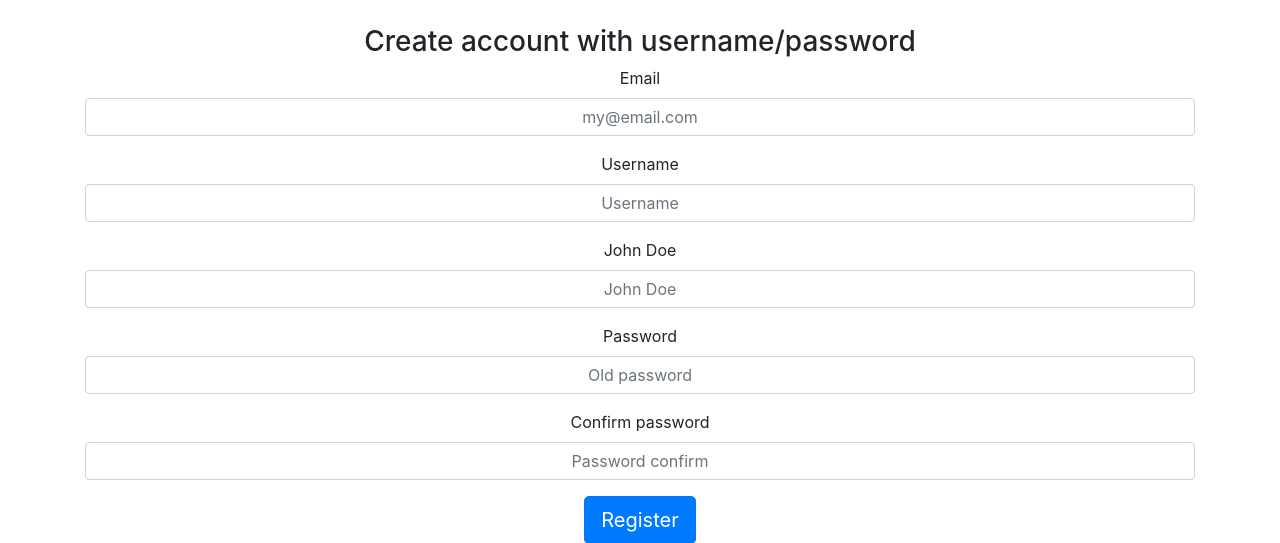
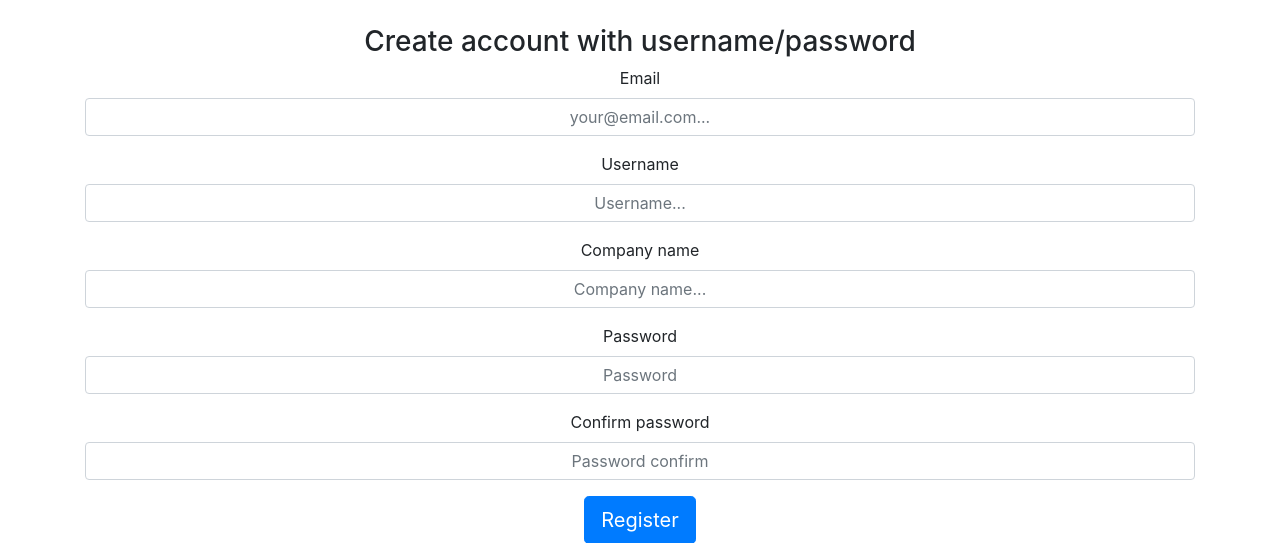
Before and after one commit to smbalf/Flask_MM, a Flask app: page /users/register in a window 1280 px wide. Shown: the part 287-830 px from the top of the page. Run offline with Flask 2, Linux system fonts and the light colour scheme; some libraries are stand-ins or nearby versions.

Commit message:
tidied up name/company name among other things

```diff
--- a/root/templates/core/index.html
+++ b/root/templates/core/index.html
@@ -11,7 +11,7 @@
     {% if current_user.is_authenticated %}
       <h3>You are logged in</h3>
       <p>Username: {{ current_user.username }}</p>
-      <p>Name: {{ current_user.name }}</p>
+      <p>Name: {{ current_user.company_name }}</p>
       <p>Email: {{ current_user.email }}</p>
       <!-- You would probably never show these last 4 categories to your users -->
       <!-- BUT, at least your password isn't stored in clear text! -->
--- a/root/templates/users/register.html
+++ b/root/templates/users/register.html
@@ -27,11 +27,11 @@
         <p style="color: red">{{ error }}</p>
       {% endfor %}
     </div>
-    <!-- Name -->
+    <!-- Company Name -->
     <div class="form-group">
-      {{ form.name.label() }}
-      {{ form.name(class="form-control text-center", placeholder=form.name.description) }}
-      {% for error in form.name.errors %}
+      {{ form.company_name.label() }}
+      {{ form.company_name(class="form-control text-center", placeholder=form.company_name.description) }}
+      {% for error in form.company_name.errors %}
         <p style="color: red">{{ error }}</p>
       {% endfor %}
     </div>
--- a/root/users/forms.py
+++ b/root/users/forms.py
@@ -10,7 +10,7 @@ class RegistrationForm(FlaskForm):
 
     email = StringField(
         "Email",
-        description="my@email.com",
+        description="your@email.com...",
         validators=[
             DataRequired(),
             Email(),
@@ -19,22 +19,27 @@ class RegistrationForm(FlaskForm):
     )
     username = StringField(
         "Username",
-        description="Username",
+        description="Username...",
         validators=[
             DataRequired(),
             unique_or_current_user_field("Username is already taken."),
             safe_string(),
-            Length(min=3, max=40),
+            Length(min=3, max=20),
         ],
     )
-    name = StringField(
-        "John Doe",
-        description="John Doe",
-        validators=[DataRequired(), Length(min=1, max=80)],
+    company_name = StringField(
+        "Company name",
+        description="Company name...",
+        validators=[
+            DataRequired(),
+            unique_or_current_user_field("Company name is already taken."),
+            safe_string(),
+            Length(min=6, max=25),
+        ],
     )
     password = PasswordField(
         "Password",
-        description="Old password",
+        description="Password",
         validators=[DataRequired(), Length(min=5, max=40)],
     )
     pass_confirm = PasswordField(
@@ -65,12 +70,19 @@ class LoginForm(FlaskForm):
 class SettingsForm(FlaskForm):
     """Allow users to update their name, username, email, and password"""
 
-    name = StringField(
-        "Name", description="John Smith", validators=[Optional(), Length(max=80)],
+    company_name = StringField(
+        "Company name",
+        description="New company name",
+        validators=[
+            DataRequired(),
+            unique_or_current_user_field("Company name is already taken."),
+            safe_string(),
+            Length(min=6, max=25),
+        ],
     )
     username = StringField(
         "Username",
-        description="Username",
+        description="New username",
         validators=[
             DataRequired(),
             unique_or_current_user_field("Username already exists."),
@@ -80,7 +92,7 @@ class SettingsForm(FlaskForm):
     )
     email = StringField(
         "Email",
-        description="my@email.com",
+        description="your@email.com",
         validators=[
             DataRequired(),
             Email(),
--- a/root/users/models.py
+++ b/root/users/models.py
@@ -19,8 +19,8 @@ class User(db.Document, UserMixin):
     """
 
     # User editable fields
-    username = db.StringField(required=True, unique=True, max_length=40, index=True)
-    name = db.StringField(required=False, max_length=80, index=True)
+    username = db.StringField(required=True, unique=True, max_length=20, index=True)
+    company_name = db.StringField(required=True, unique=True, max_length=25, index=True)
     email = db.EmailField(unique=True, required=False, sparse=True, max_length=80, index=True)
     password_hash = db.StringField(required=False, index=True)
 
--- a/root/users/views.py
+++ b/root/users/views.py
@@ -29,7 +29,7 @@ def register():
         user = User(
             email=form.email.data,
             username=form.username.data,
-            name=form.name.data,
+            company_name=form.company_name.data,
             password_hash=password_hash,
         )
         user.save()
@@ -85,7 +85,7 @@ def settings():
     form = SettingsForm()
     if form.validate_on_submit():
         current_user.username = form.username.data
-        current_user.name = form.name.data
+        current_user.company_name = form.company_name.data
         current_user.email = form.email.data
         if form.new_pass.data:
             new_hash = generate_password_hash(form.new_pass.data)
@@ -95,7 +95,7 @@ def settings():
         return redirect(url_for("core.index"))
     elif request.method == "GET":
         form.username.data = current_user.username
-        form.name.data = current_user.name
+        form.company_name.data = current_user.company_name
         form.email.data = current_user.email
 
     return render_template("users/settings.html", form=form)
@@ -174,7 +174,7 @@ def oauth_generalized(oauth_client):
         # Create user and save to database
         user_data = {
             "username": username,
-            "name": client_name,
+            "company_name": f'The company of {client_name}',
             db_oauth_key: client_oauth_id,
         }
         user = User(**user_data)
@@ -193,13 +193,11 @@ def google_oauth_disconnect():
 
 def can_oauth_disconnect():
     """Test to determine if OAuth disconnect is allowed"""
-    has_gh = True if current_user.github_id else False
     has_gg = True if current_user.google_id else False
-    has_fb = True if current_user.facebook_id else False
     has_email = True if current_user.email else False
     has_pw = True if current_user.password_hash else False
 
-    oauth_count = [has_gh, has_gg, has_fb].count(True)
+    oauth_count = [has_gg].count(True)
     return bool(oauth_count > 1 or (has_email and has_pw))
 
 
```
Also changed, not shown: root/templates/users/settings.html (+4 -4 lines).
